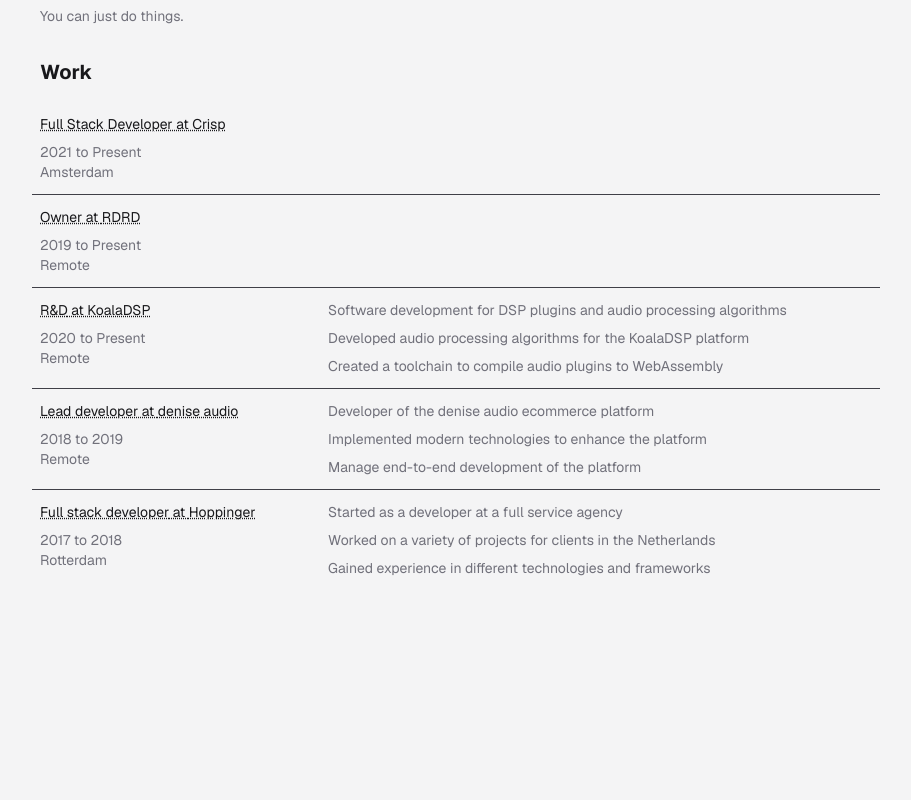
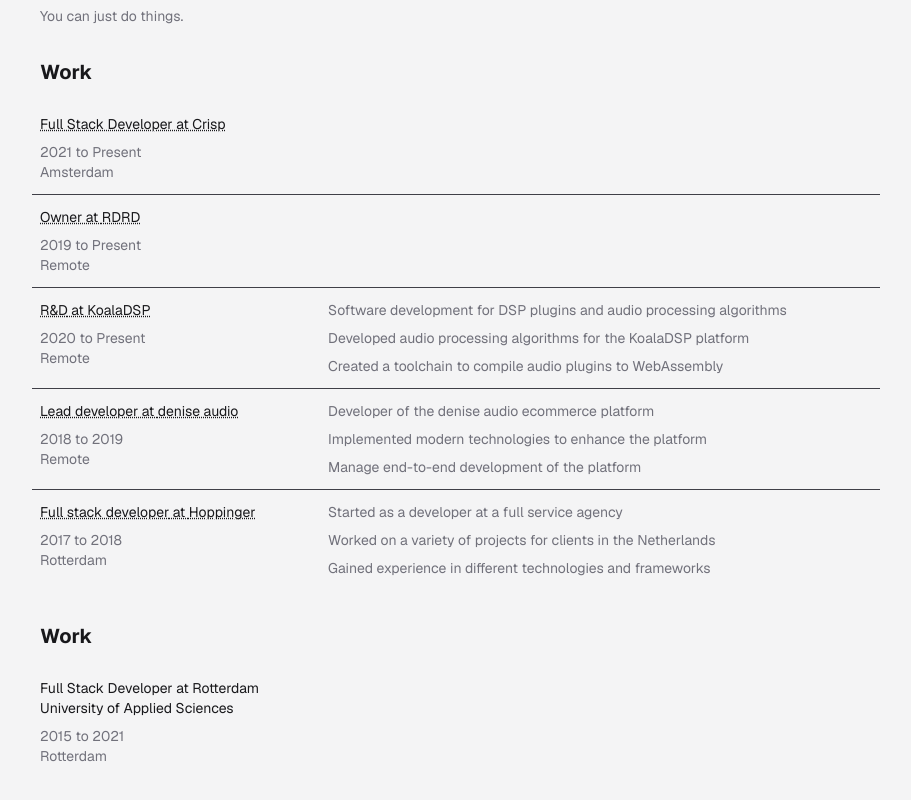
Before and after one commit to RonaldDijks/resume.rdrd.io, a Next.js app: page / in a window 1280 px wide. Shown: the part 254-1054 px from the top of the page, without its empty margins (40-951 px from the left). Before the commit the page ends 924 px from the top, so only its background shows below. Built offline with nearby package versions, Linux system fonts and the light colour scheme.

Commit message:
add education

```diff
--- a/src/app/page.tsx
+++ b/src/app/page.tsx
@@ -1,3 +1,4 @@
+import Education from "@/components/Education";
 import Header from "@/components/Header";
 import Logo from "@/components/Logo";
 import Work from "@/components/Work";
@@ -8,6 +9,7 @@ export default function Home() {
       <Logo />
       <Header />
       <Work />
+      <Education />
     </main>
   );
 }
--- /dev/null
+++ b/src/components/Education.tsx
@@ -0,0 +1,49 @@
+const Education = () => {
+  return (
+    <div className="grid gap-4 fade-in !delay-400">
+      <h2 className="text-xl font-bold">Work</h2>
+      <div className="grid divide-y divide-zinc-700">
+        <Experience
+          study="Full Stack Developer"
+          school="Rotterdam University of Applied Sciences"
+          period={{ from: "2015", to: "2021" }}
+          location="Rotterdam"
+          details={[]}
+        />
+      </div>
+    </div>
+  );
+};
+
+export interface ExperienceProps {
+  study: string;
+  school: string;
+  period: { from: string; to: string };
+  location: string;
+  details?: string[];
+}
+
+const Experience: React.FC<ExperienceProps> = (props) => {
+  return (
+    <div className="grid gap-4 grid-cols-1 sm:grid-cols-[1fr_2fr] text-sm text-muted hover:bg-zinc-800 py-3 px-2 -mx-2">
+      <div>
+        <h3 className="text-foreground [text-wrap:balance] mb-0 md:mb-2">
+          {props.study} at {props.school}
+        </h3>
+        <p>
+          {props.period.from} to {props.period.to}
+        </p>
+        <p>{props.location}</p>
+      </div>
+      {props.details && props.details.length > 0 && (
+        <div className="grid gap-2">
+          {props.details.map((detail) => (
+            <div key={detail}>{detail}</div>
+          ))}
+        </div>
+      )}
+    </div>
+  );
+};
+
+export default Education;
```
